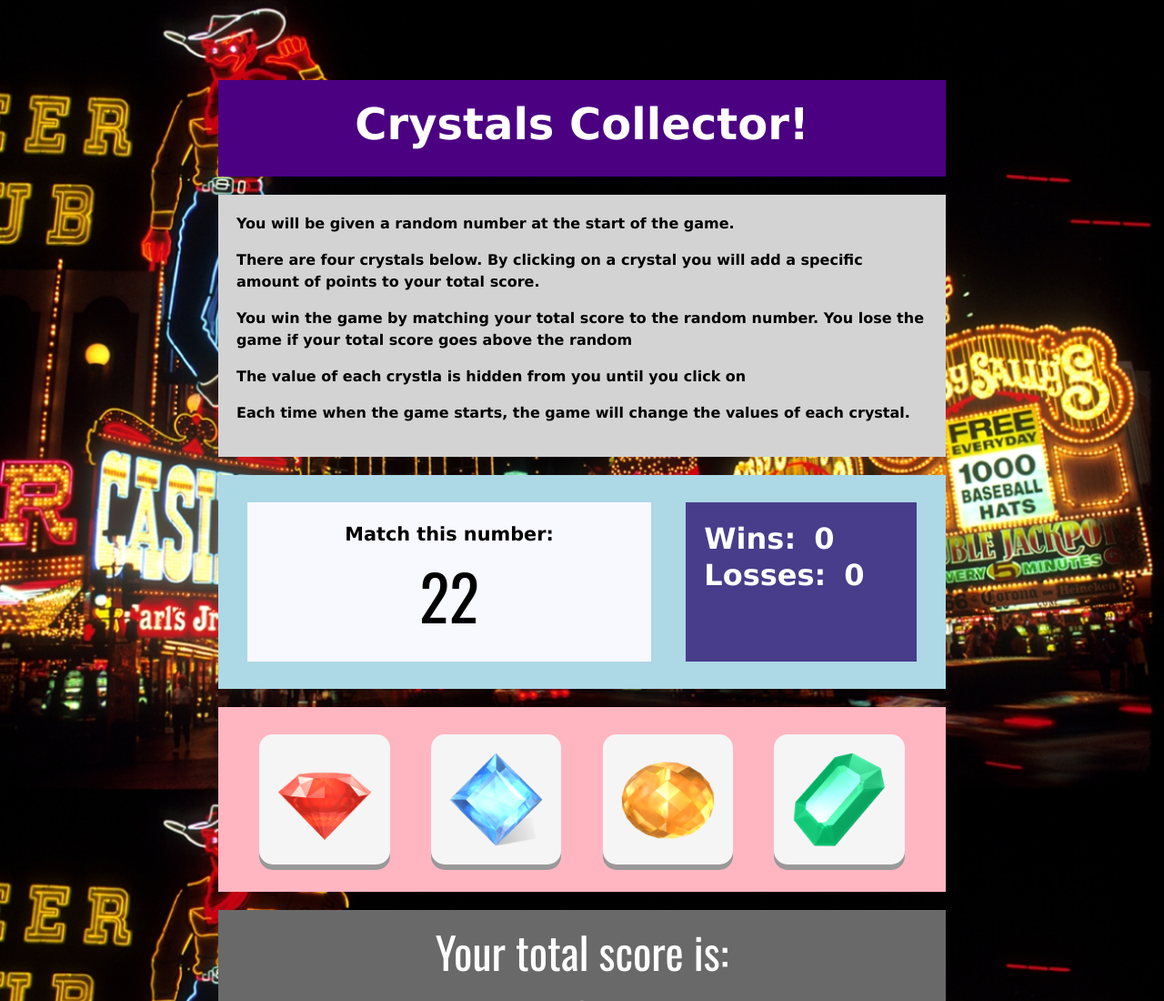
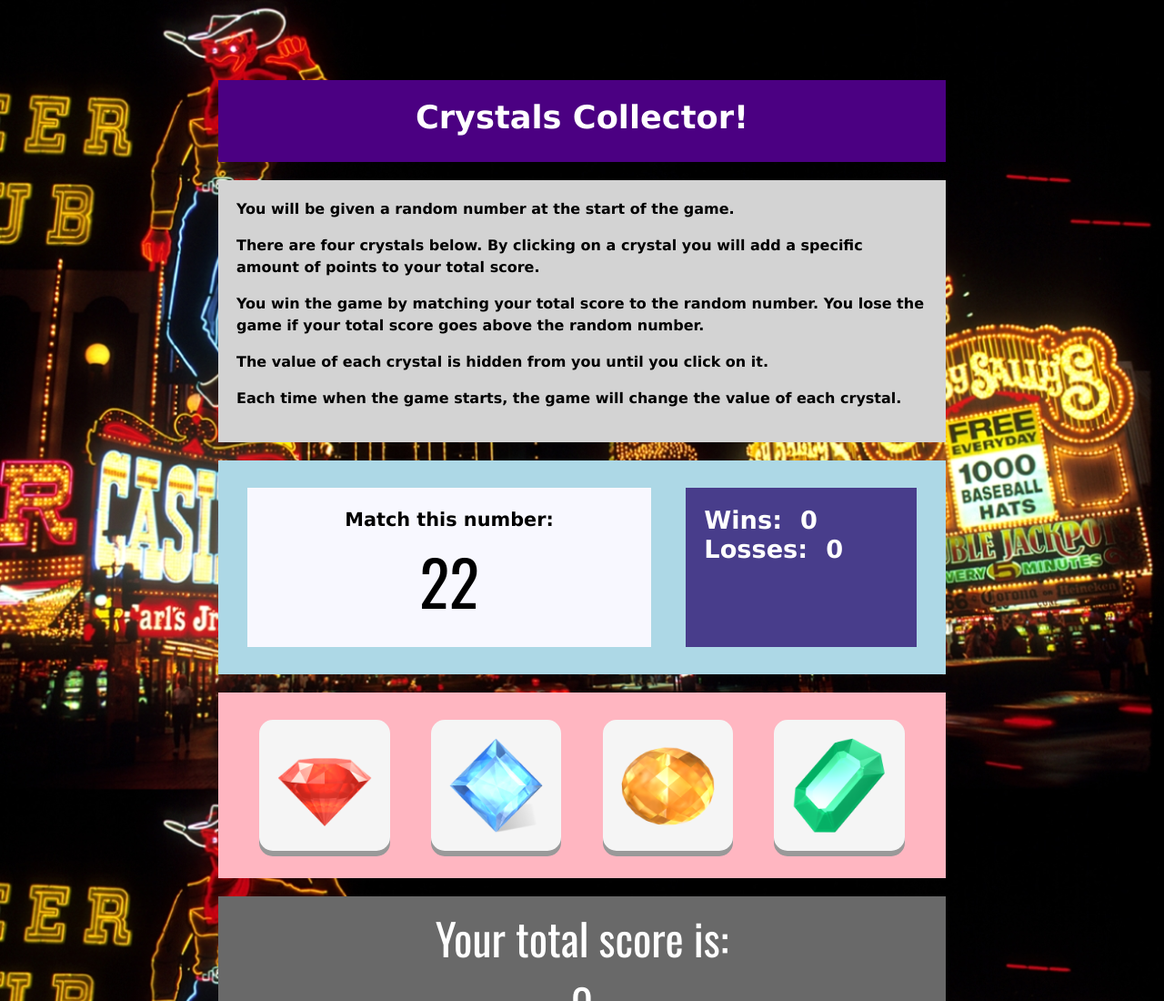
Before and after one commit to sharebot-joe/Crystals-Collector, a plain HTML site: page index.html in a window 1280 px wide. Shown: the top 1100 px of the page at 91% size. Drawn offline with nearby package versions, Linux system fonts and the light colour scheme; a web font is replaced by a local one.

Commit message:
fixed typos, fonts

```diff
--- a/assets/css/style.css
+++ b/assets/css/style.css
@@ -15,7 +15,7 @@ body {
 
 }
 h1 {
-	font-size: 3rem;
+	font-size: 2.2rem;
 	font-weight: bold;
 }
 .rules {
@@ -64,8 +64,8 @@ h1 {
 
 }
 .gamestatus div {
-	font-size: 2rem;
-	line-height: 2.5rem;
+	font-size: 1.7rem;
+	line-height: 2rem;
 	font-weight: bold;
 }
 .wins, .losses {
--- a/index.html
+++ b/index.html
@@ -21,9 +21,9 @@
 			<div class="rules col-lg-12 ">
 					<p>You will be given a random number at the start of the game.</p>
 					<p>There are four crystals below. By clicking on a crystal you will add a specific amount of points to your total score.</p>
-					<p>You win the game by matching your total score to the random number. You lose the game if your total score goes above the random</p>
-					<p>The value of each crystla is hidden from you until you click on</p>
-					<p>Each time when the game starts, the game will change the values of each crystal.</p>
+					<p>You win the game by matching your total score to the random number. You lose the game if your total score goes above the random number.</p>
+					<p>The value of each crystal is hidden from you until you click on it.</p>
+					<p>Each time when the game starts, the game will change the value of each crystal.</p>
 			</div>
 		</div>
 		<div class="row text-center mx-auto">
```
